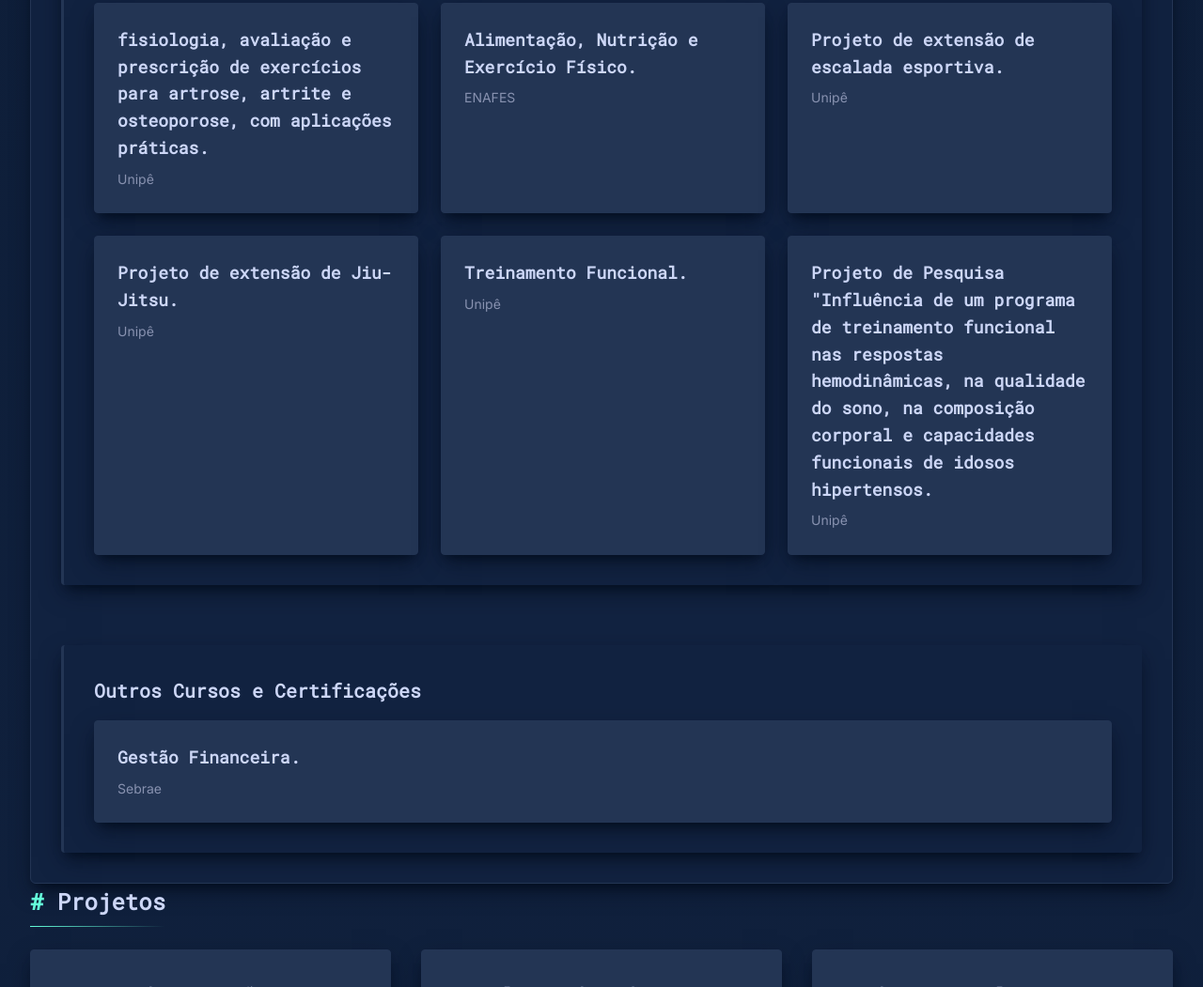
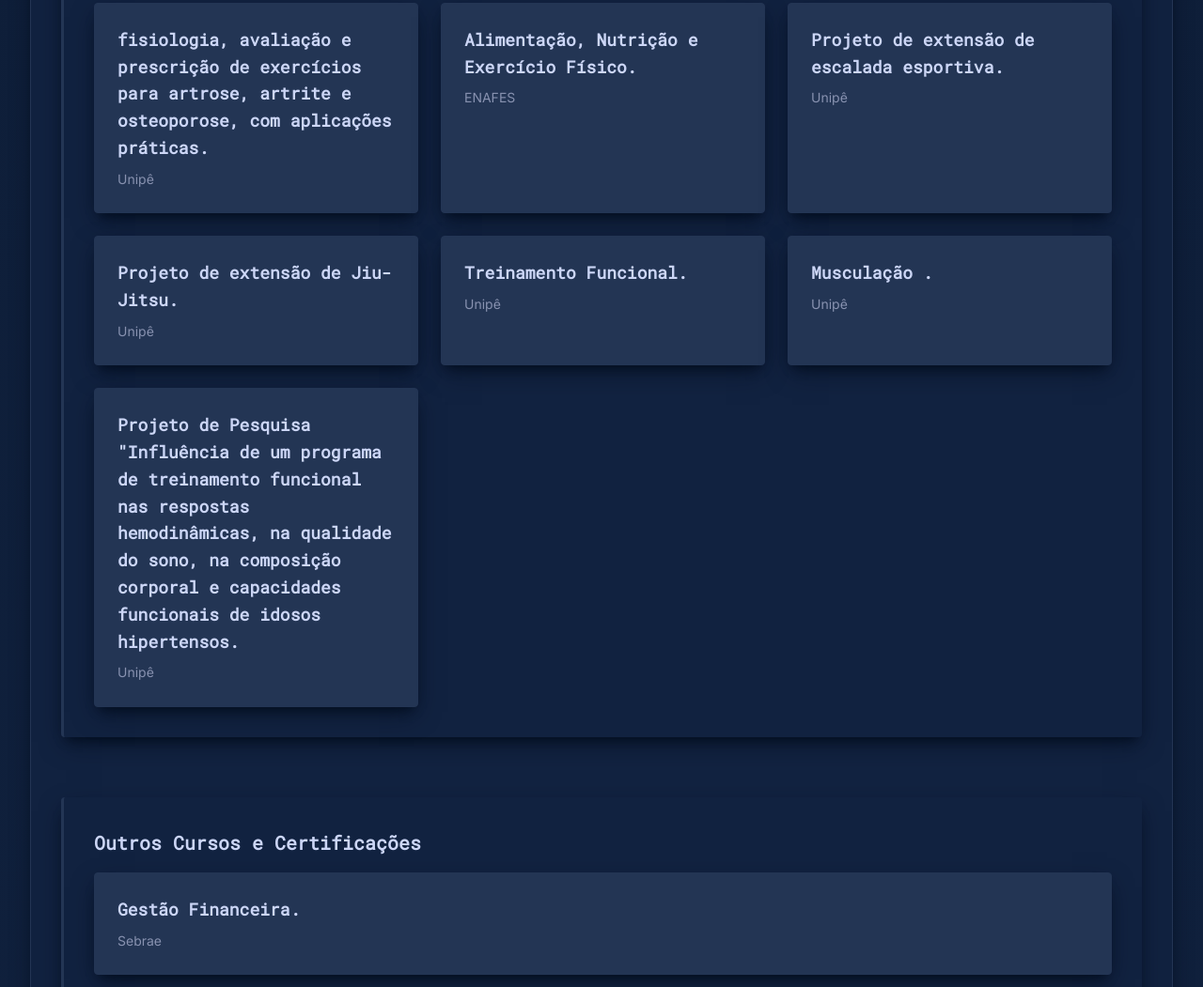
Before and after one commit to oliveiralcn/curriculo, a plain HTML site: page index.html in a window 1280 px wide. Shown: the part 3653-4704 px from the top of the page at 94% size. Drawn offline with Linux system fonts and the light colour scheme.

Commit message:
Autalizando detalhes

```diff
--- a/index.html
+++ b/index.html
@@ -289,22 +289,32 @@
                                     <h4 class="certification-title">fisiologia, avaliação e prescrição de exercícios para artrose, artrite e osteoporose, com aplicações práticas.</h4>
                                     <p class="certification-institution">Unipê</p>
                                 </article>
+
                                 <article class="certification-card">
                                     <h4 class="certification-title">Alimentação, Nutrição e Exercício Físico.</h4>
                                     <p class="certification-institution">ENAFES</p>
                                 </article>
+
                                 <article class="certification-card">
                                     <h4 class="certification-title">Projeto de extensão de escalada esportiva.</h4>
                                     <p class="certification-institution">Unipê</p>
                                 </article>
+
                                 <article class="certification-card">
                                     <h4 class="certification-title">Projeto de extensão de Jiu-Jitsu.</h4>
                                     <p class="certification-institution">Unipê</p>
                                 </article>
+
                                 <article class="certification-card">
                                     <h4 class="certification-title">Treinamento Funcional.</h4>
                                     <p class="certification-institution">Unipê</p>
                                 </article>
+
+                                <article class="certification-card">
+                                    <h4 class="certification-title">Musculação .</h4>
+                                    <p class="certification-institution">Unipê</p>
+                                </article>
+
                                 <article class="certification-card">
                                     <h4 class="certification-title">Projeto de Pesquisa "Influência de um programa de treinamento funcional nas respostas hemodinâmicas, na qualidade do sono, na composição corporal e capacidades funcionais de idosos hipertensos.</h4>
                                     <p class="certification-institution">Unipê</p>
```
